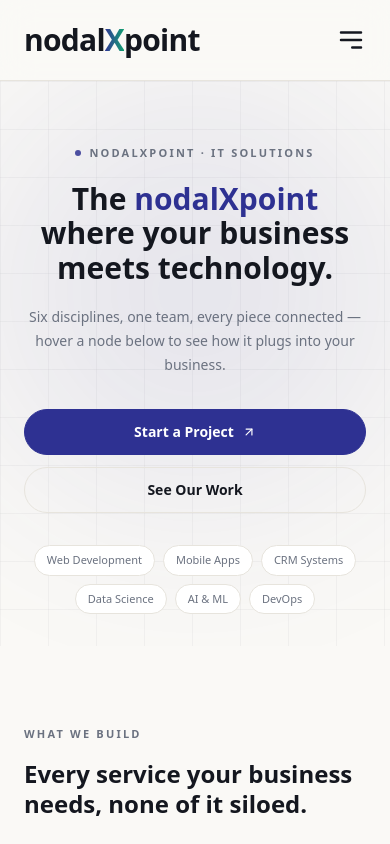
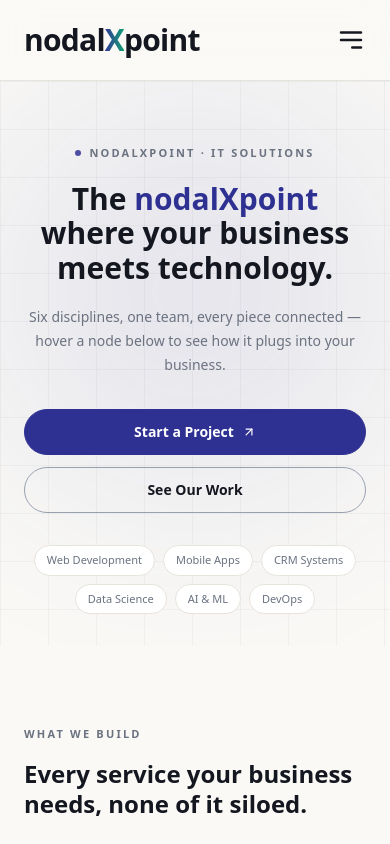
Before and after one commit to Abu24514/NodalXPoint, a Next.js app: page / in a window 390 px wide. Shown: the top 844 px of the page. Built offline with nearby package versions, Linux system fonts and the light colour scheme.

Commit message:
add cursor pointer in navbar hamburger menu and fix hero button border

```diff
--- a/src/components/layout/Navbar/MobileNav.tsx
+++ b/src/components/layout/Navbar/MobileNav.tsx
@@ -68,7 +68,7 @@ export default function MobileNav({ open, onClose }: Props) {
               <button
                 onClick={onClose}
                 aria-label="Close menu"
-                className="flex h-10 w-10 items-center justify-center rounded-full text-2xl text-body transition-colors duration-300 hover:bg-node/5 hover:text-node"
+                className="flex h-10 w-10 items-center justify-center rounded-full text-2xl text-body transition-colors duration-300 border border-white hover:border-node  cursor-pointer"
               >
                 <HiOutlineX />
               </button>
--- a/src/components/layout/Navbar/Navbar.tsx
+++ b/src/components/layout/Navbar/Navbar.tsx
@@ -32,7 +32,7 @@ export default function Navbar() {
           <button
             onClick={() => setMobileOpen(true)}
             aria-label="Open menu"
-            className="text-3xl text-body transition-colors duration-300 hover:text-node lg:hidden"
+            className="text-3xl text-body transition-colors duration-300  lg:hidden cursor-pointer"
           >
             <HiOutlineMenuAlt3 />
           </button>
--- a/src/components/sections/Hero/Hero.tsx
+++ b/src/components/sections/Hero/Hero.tsx
@@ -61,7 +61,7 @@ export default function Hero() {
             Start a Project
             <FiArrowUpRight className="transition-transform duration-300 group-hover:translate-x-0.5 group-hover:-translate-y-0.5" />
           </Link>
-          <Link href="/work" className="w-full rounded-full border border-line px-7 py-3 text-sm font-semibold text-body transition duration-300 hover:border-node/40 hover:text-node sm:w-auto">
+          <Link href="/work" className="w-full rounded-full border border-gray-400 px-7 py-3 text-sm font-semibold text-body transition duration-300 hover:border-node/70 hover:text-node sm:w-auto">
             See Our Work
           </Link>
         </motion.div>
```
